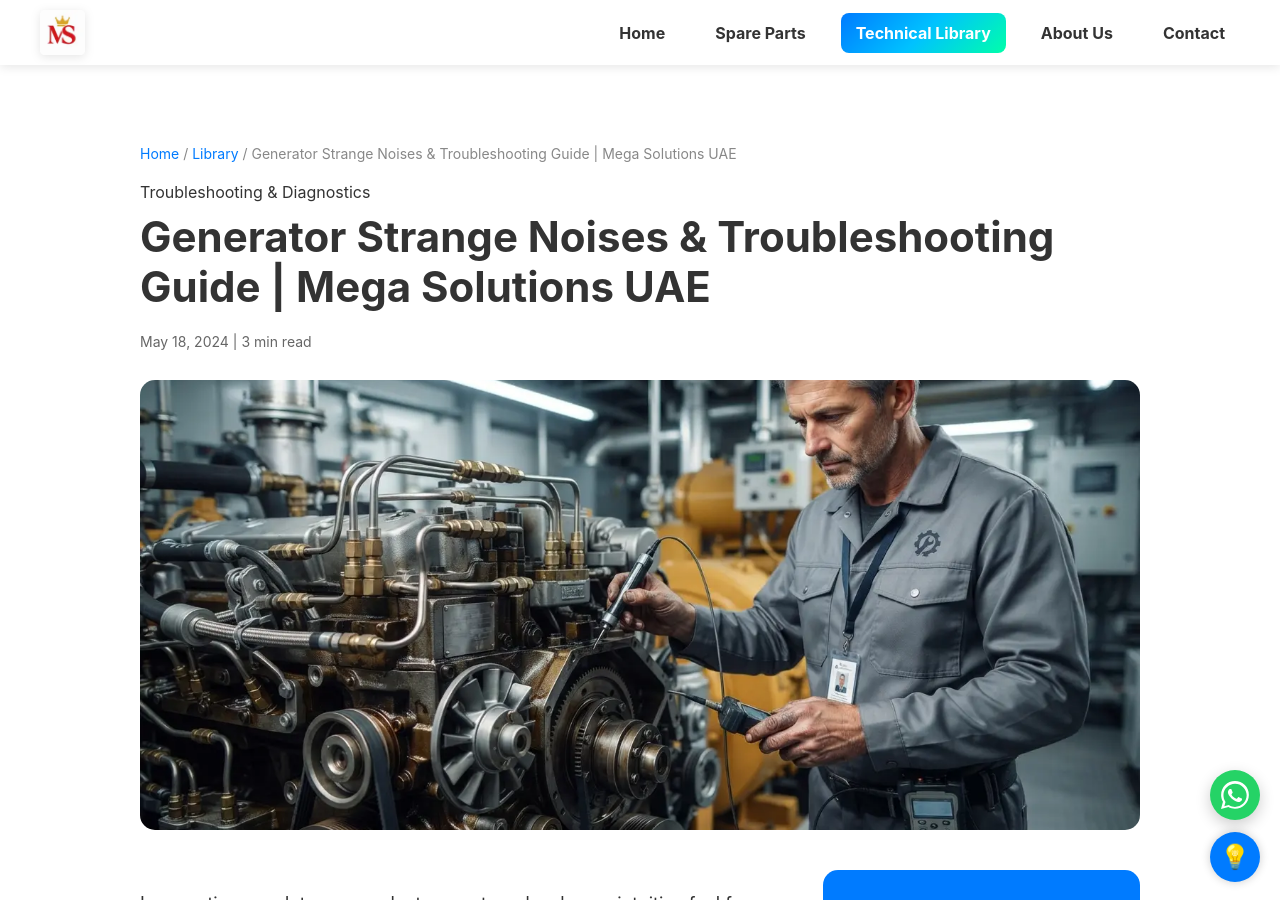
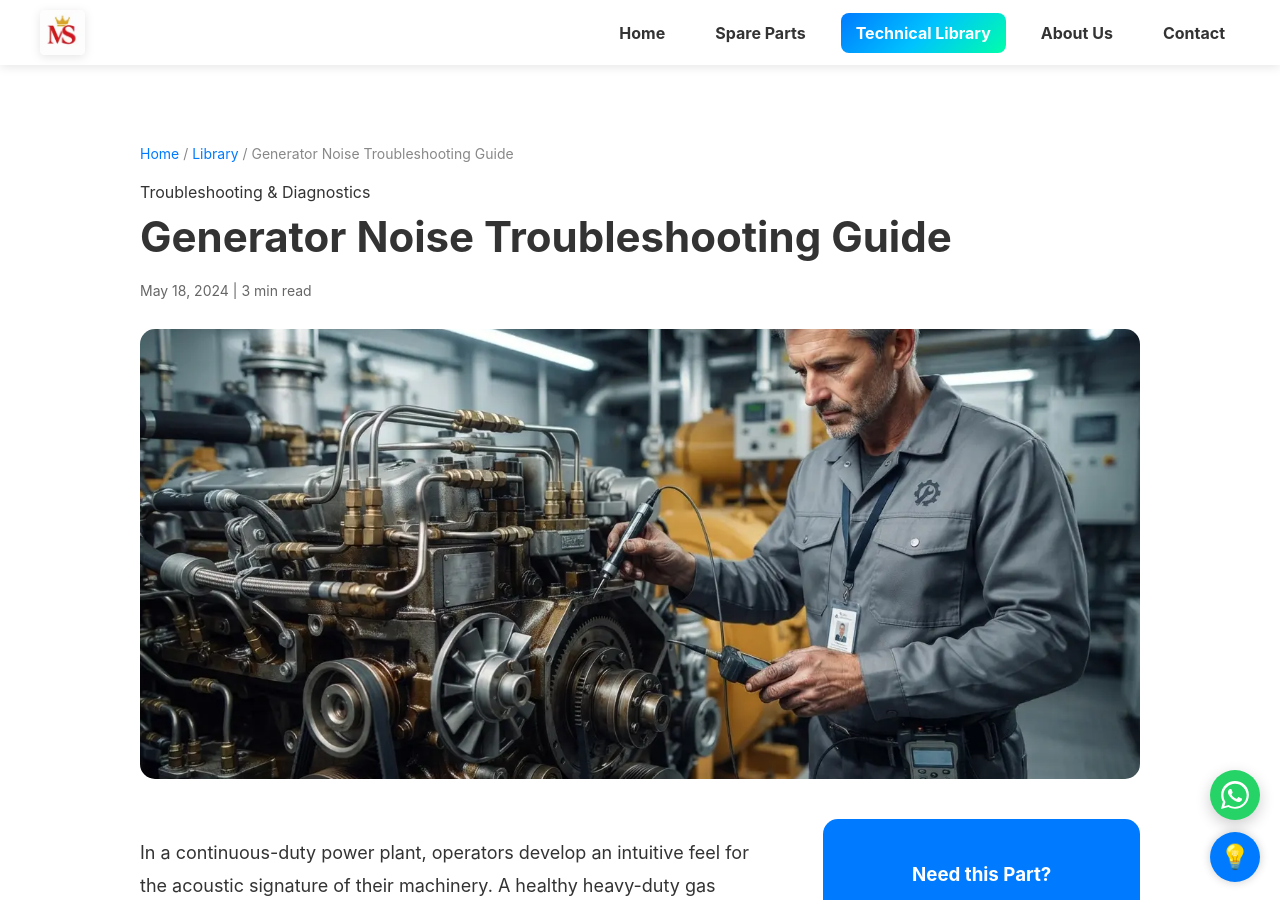
Before and after one commit to Khisal786/Mega-Solutions-UAE, a Jekyll site: the page built from _posts/2024-05-18-why-is-my-generator-making-strange-noises-troubleshooting-guide.md, in a window 1280 px wide and 900 px high. Built offline with Jekyll 4.4.1, drawn with Linux system fonts in a browser that asks for light colours.

Commit message:
Simplify title of generator troubleshooting guide

```diff
--- a/_posts/2024-05-18-why-is-my-generator-making-strange-noises-troubleshooting-guide.md
+++ b/_posts/2024-05-18-why-is-my-generator-making-strange-noises-troubleshooting-guide.md
@@ -1,6 +1,6 @@
 ---
 layout: post
-title: "Generator Strange Noises & Troubleshooting Guide | Mega Solutions UAE"
+title: "Generator Noise Troubleshooting Guide"
 date: 2024-05-18
 image: /assets/images/blog/generator-noise-troubleshooting.webp
 description: "A practical engineering guide to decoding industrial gas generator noises, identifying mechanical wear, and preventing catastrophic engine failures."
```
